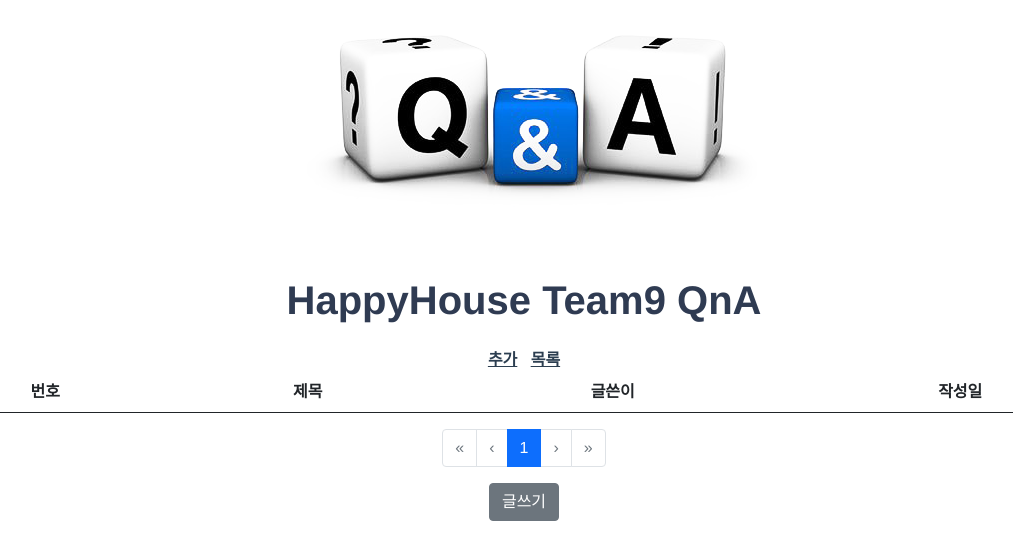
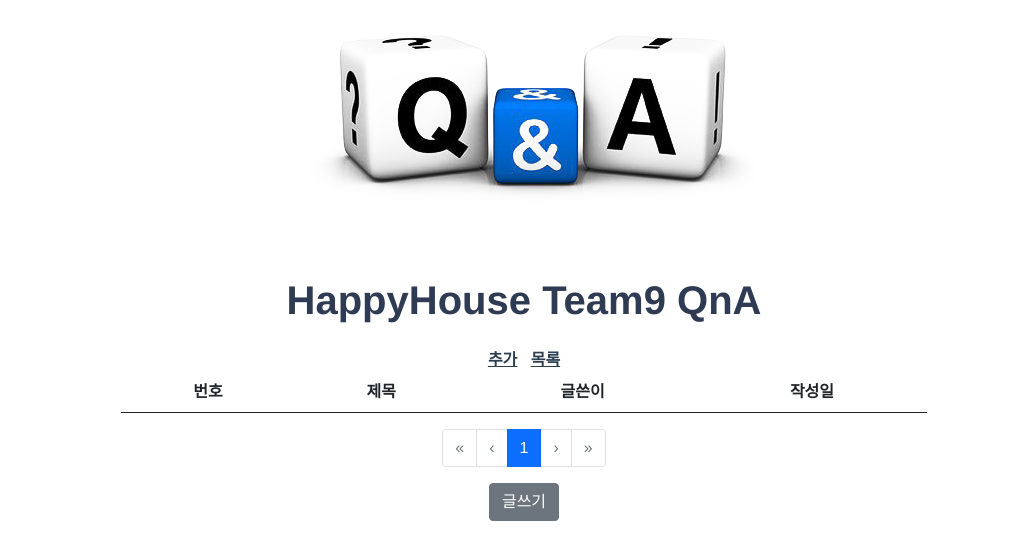
Before and after one commit to seongaeee/HappyHouse_FinalProject, a Vue app in the folder VueProject/: page /board/list2 in a window 1280 px wide. Shown: the top 560 px of the page, without its empty margins (116-1129 px from the left). Built offline with nearby package versions, Linux system fonts and the light colour scheme; no server answers.

Commit message:
Add Grid

```diff
--- a/VueProject/src/components/BoardList2.vue
+++ b/VueProject/src/components/BoardList2.vue
@@ -1,4 +1,8 @@
 <template>
+    <section>
+        <b-row>
+            <b-col></b-col>
+            <b-col cols="8">
                 <div>
                     <b-table
                     striped
@@ -12,6 +16,10 @@
                     <b-pagination v-model="currentPage" :total-rows="rows" :per-page="perPage" align="center"></b-pagination>
                     <b-button @click="writeContent">글쓰기</b-button>
                 </div>
+            </b-col>
+        <b-col></b-col>
+    </b-row>
+  </section>
 </template>
 
 <script>
```
Lines whose indentation alone changed are shown as unchanged.
